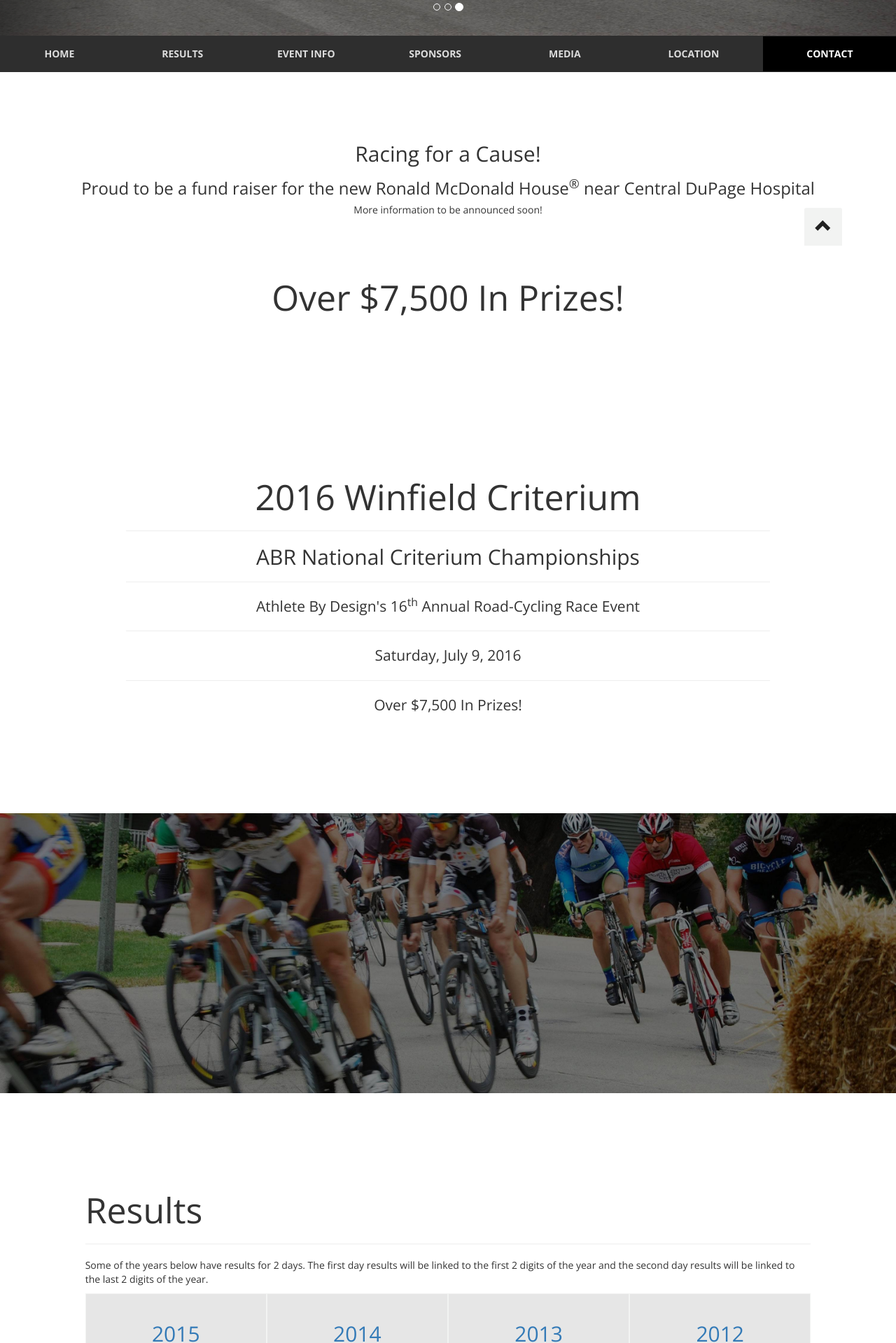
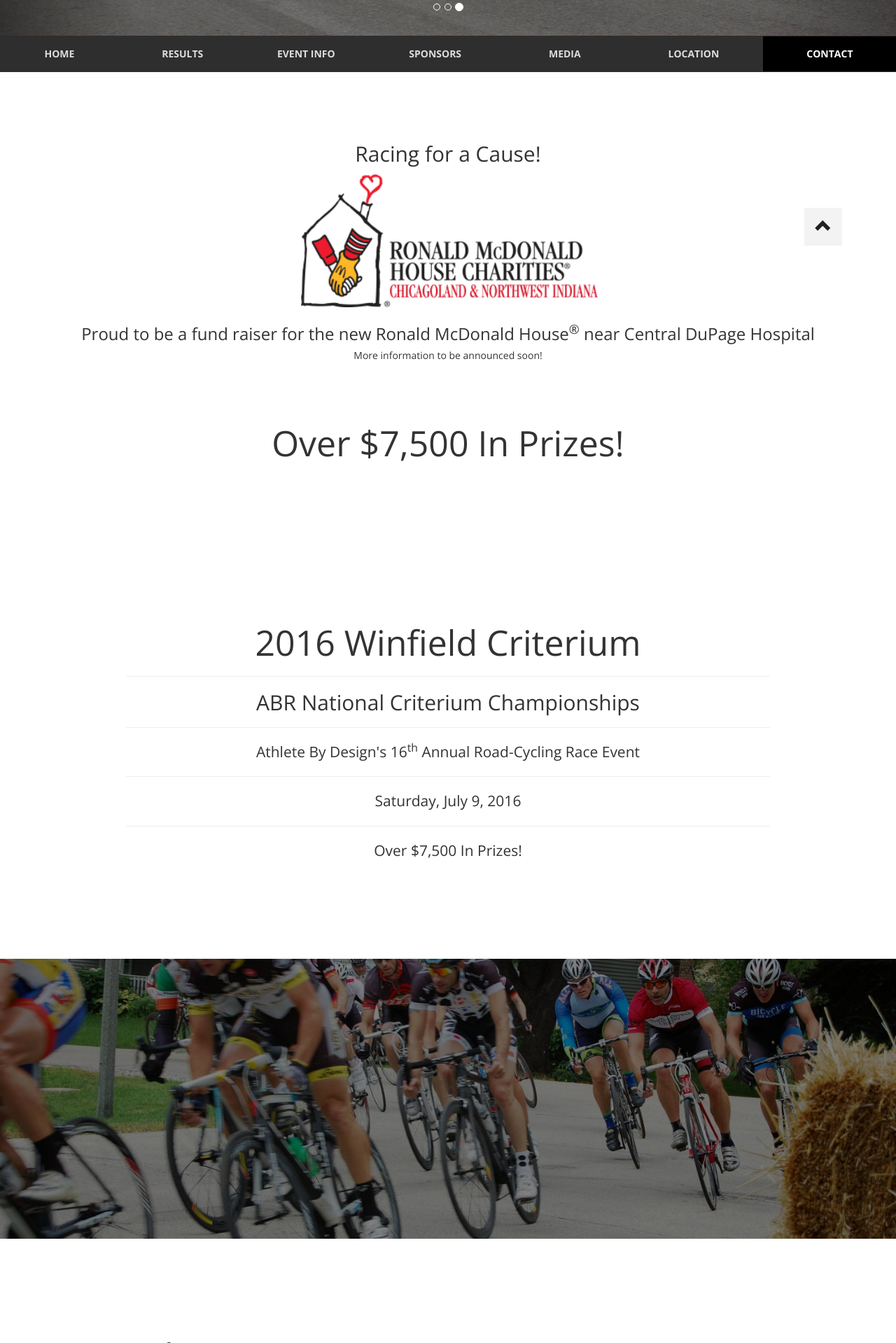
Before and after one commit to winfieldcriterium/winfieldcriterium.github.io, a Jekyll site: the page built from index.html, in a window 1280 px wide. Shown: the part 549-2468 px from the top of the page at 70% size. Built offline with Jekyll 4.4.1, drawn with Linux system fonts in a browser that asks for light colours; nearby versions of some CDN libraries; Markdown is read by kramdown in place of the engine named in the settings.

Commit message:
rmhccdh image

```diff
--- a/index.html
+++ b/index.html
@@ -69,6 +69,7 @@
 
 <div class="container text-center">
   <h2>Racing for a Cause!</h2>
+  <img class="img-responsive center-block" src="./assets/img/rmhccdh.png">
   <h3>Proud to be a fund raiser for the new Ronald McDonald
     House<sup>&reg;</sup> near Central DuPage Hospital</h3>
   <h5>More information to be announced soon!</h5>
```
Also changed, not shown: assets/img/rmhccdh.png (added).
